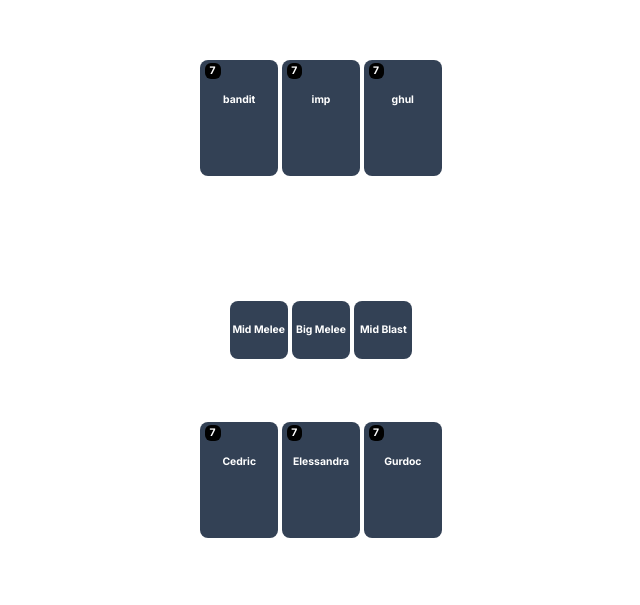
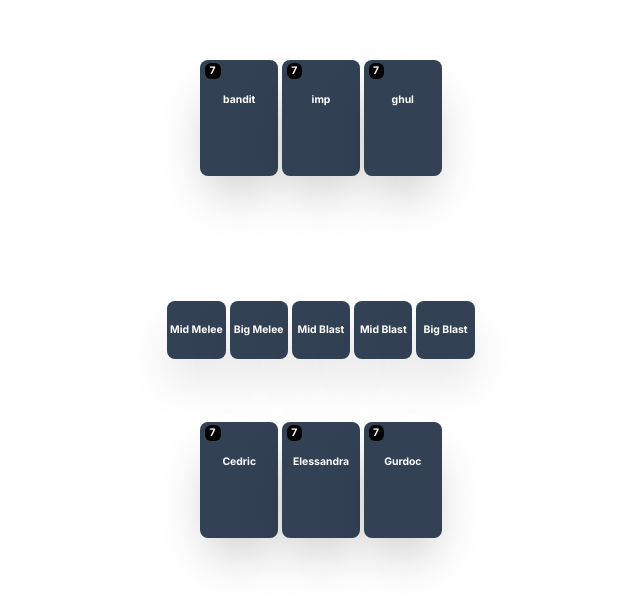
Before and after one commit to drlsn/slaycard, a Next.js app in the folder src/slaycard-client/: page /combats/1 in a window 1280 px wide. Shown: the part 101-706 px from the top of the page, without its empty margins (319-959 px from the left). Built offline with nearby package versions, Linux system fonts and the light colour scheme.

Commit message:
Add selecting cards

```diff
--- a/src/slaycard-client/src/app/combats/[id]/page.tsx
+++ b/src/slaycard-client/src/app/combats/[id]/page.tsx
@@ -1,26 +1,58 @@
+"use client";
+
 import ActionCard from "@/components/ActionCard";
-import Card from "@/components/Card";
+import Card, { CardProps } from "@/components/Card";
+import { useCombatState } from "@/state/CombatState";
+import { useState } from "react";
 
 export default function () {
+  const { turn, playerTurnState, setSelectedCardForActionState } = useCombatState();
+  const [_, refreshView] = useState<any>(null)
+
+  const onCardSelected = (props: CardProps) => {
+    setSelectedCardForActionState(props)
+    refreshView({})
+  };
+
   return (
     <div className="flex w-full h-full justify-center p-10 select-none">
       <div className="w-full h-full flex flex-col gap-1">
         <div className="relative h-full flex gap-1 justify-center"></div>
         <div className="relative h-full flex gap-1 justify-center">
-          <Card name="bandit" isOfPlayer={false} />
-          <Card name="imp" isOfPlayer={false} />
-          <Card name="ghul" isOfPlayer={false} />
+          <Card id={0} name="bandit" isOfPlayer={false} isSelected={false} />
+          <Card id={0} name="imp" isOfPlayer={false} isSelected={false} />
+          <Card id={0} name="ghul" isOfPlayer={false} isSelected={false} />
         </div>
         <div className="relative h-full flex gap-1 justify-center"></div>
         <div className="relative h-full flex gap-1 justify-center">
           <ActionCard name="Mid Melee" />
           <ActionCard name="Big Melee" />
           <ActionCard name="Mid Blast" />
+          <ActionCard name="Mid Blast" />
+          <ActionCard name="Big Blast" />
         </div>
         <div className="relative h-full flex gap-1 justify-center">
-          <Card name="Cedric" isOfPlayer={true} />
-          <Card name="Elessandra" isOfPlayer={true} />
-          <Card name="Gurdoc" isOfPlayer={true} />
+          <Card
+            id={11}
+            name="Cedric"
+            isOfPlayer={true}
+            isSelected={playerTurnState.selectedCardForAction?.id === 11}
+            onSelected={onCardSelected}
+          />
+          <Card
+            id={12}
+            name="Elessandra"
+            isOfPlayer={true}
+            isSelected={playerTurnState.selectedCardForAction?.id === 12}
+            onSelected={onCardSelected}
+          />
+          <Card
+            id={13}
+            name="Gurdoc"
+            isOfPlayer={true}
+            isSelected={playerTurnState.selectedCardForAction?.id === 13}
+            onSelected={onCardSelected}
+          />
         </div>
         <div className="relative h-full flex gap-1 justify-center" />
       </div>
--- a/src/slaycard-client/src/components/ActionCard.tsx
+++ b/src/slaycard-client/src/components/ActionCard.tsx
@@ -57,7 +57,7 @@ export default function ActionCard(props: ActionCardProps) {
         onDrag={ev => onMouseMove(ev)}
         onMouseDown={select}
         onMouseUp={unselect}
-        className={`relative bg-slate-700 h-[50%] rounded-lg flex flex-col items-center justify-center
+        className={`relative bg-slate-700 h-[50%] rounded-lg flex flex-col items-center justify-center shadow-2xl
         ${ isSelectedLocal && "z-10" } ${!isSelected && "cursor-pointer hover:bg-slate-800 active:bg-slate-900 "}`}
         style={{ aspectRatio: 1 / 1 }}
       >
--- a/src/slaycard-client/src/components/Card.tsx
+++ b/src/slaycard-client/src/components/Card.tsx
@@ -5,8 +5,11 @@ import { useCardSelectionState } from "@/state/CardSelectedState";
 import { use, useEffect, useRef, useState } from "react";
 
 export type CardProps = {
+  id: number;
   name: string;
   isOfPlayer: boolean;
+  isSelected: boolean;
+  onSelected?: (card: CardProps) => void;
 };
 
 export default function Card(props: CardProps) {
@@ -43,11 +46,11 @@ export default function Card(props: CardProps) {
   }, [isSelectedLocal]);
 
   const onMouseMove = (ev: MouseEvent) => {
-    drawLine(ev.clientX, ev.clientY)
+    drawLine(ev.clientX, ev.clientY);
   };
 
   const onTouchMove = (ev: TouchEvent) => {
-    drawLine(ev.changedTouches[0].clientX, ev.changedTouches[0].clientY)
+    drawLine(ev.changedTouches[0].clientX, ev.changedTouches[0].clientY);
   };
 
   const drawLine = (x1: number, y1: number) => {
@@ -69,13 +72,14 @@ export default function Card(props: CardProps) {
   return (
     <div
       ref={ref}
-      //onClick={select}
-      className={`relative bg-slate-700 h-full rounded-lg flex flex-col items-center pt-8
+      onClick={() => { props.onSelected && props.onSelected(props) }}
+      className={`relative bg-slate-700 h-full rounded-lg flex flex-col items-center pt-8 shadow-2xl
         ${isSelectedLocal && "z-10"} ${
-          !isSelected ||
-          (isSelected &&
-            !props.isOfPlayer &&
-            "cursor-pointer hover:bg-slate-800 active:bg-slate-900 ")
+          (props.isSelected || !isSelected || (isSelected && !props.isOfPlayer)) &&
+          "cursor-pointer hover:bg-slate-800 active:bg-slate-900"
+        }
+        ${
+          props.isSelected && "bg-slate-900 outline-lime-600 outline outline-2"
         }`}
       style={{ aspectRatio: 1 / 1.5 }}
     >
--- /dev/null
+++ b/src/slaycard-client/src/state/CombatState.ts
@@ -0,0 +1,26 @@
+import { CardProps } from "@/components/Card";
+import { create } from "zustand";
+
+type CombatState = {
+  turn: Turn
+  playerTurnState: PlayerTurnState
+  setCombatState: (turn: Turn) => void
+  setSelectedCardForActionState: (card: CardProps) => void
+}
+
+export const useCombatState = create<CombatState>()((set, get) => ({
+  turn: Turn.Player,
+  playerTurnState: { selectedCardForAction: undefined },
+  setCombatState: (turn: Turn) => set({ turn, playerTurnState: get().playerTurnState }),
+  setSelectedCardForActionState: (card: CardProps) => {
+    const prev = get()
+    prev.playerTurnState.selectedCardForAction = card
+    set(prev)
+  }
+}))
+
+enum Turn { Player, Enemy }
+
+type PlayerTurnState = {
+  selectedCardForAction: CardProps | undefined
+}
```
Also changed, not shown: src/slaycard-client/src/state/SelectCardToPlayState.ts (added, +26 -0 lines).
